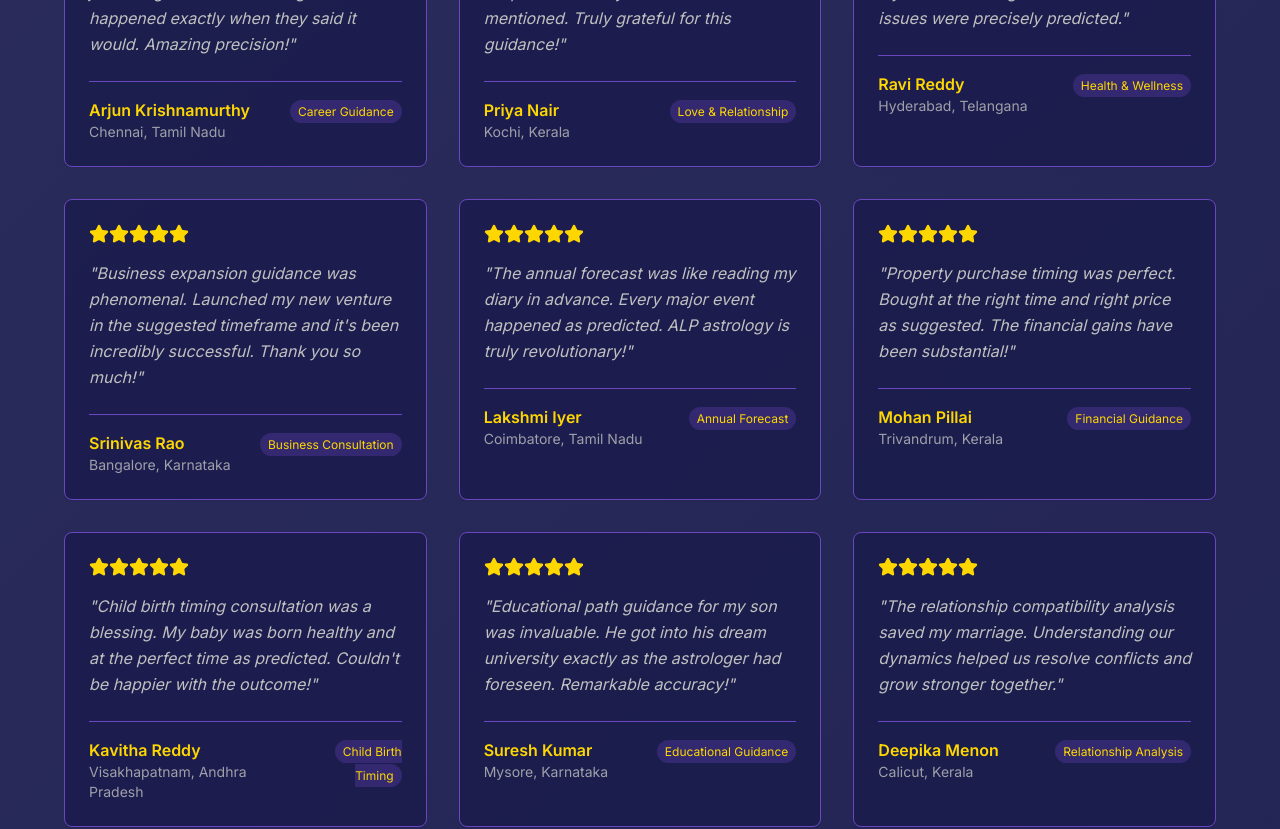
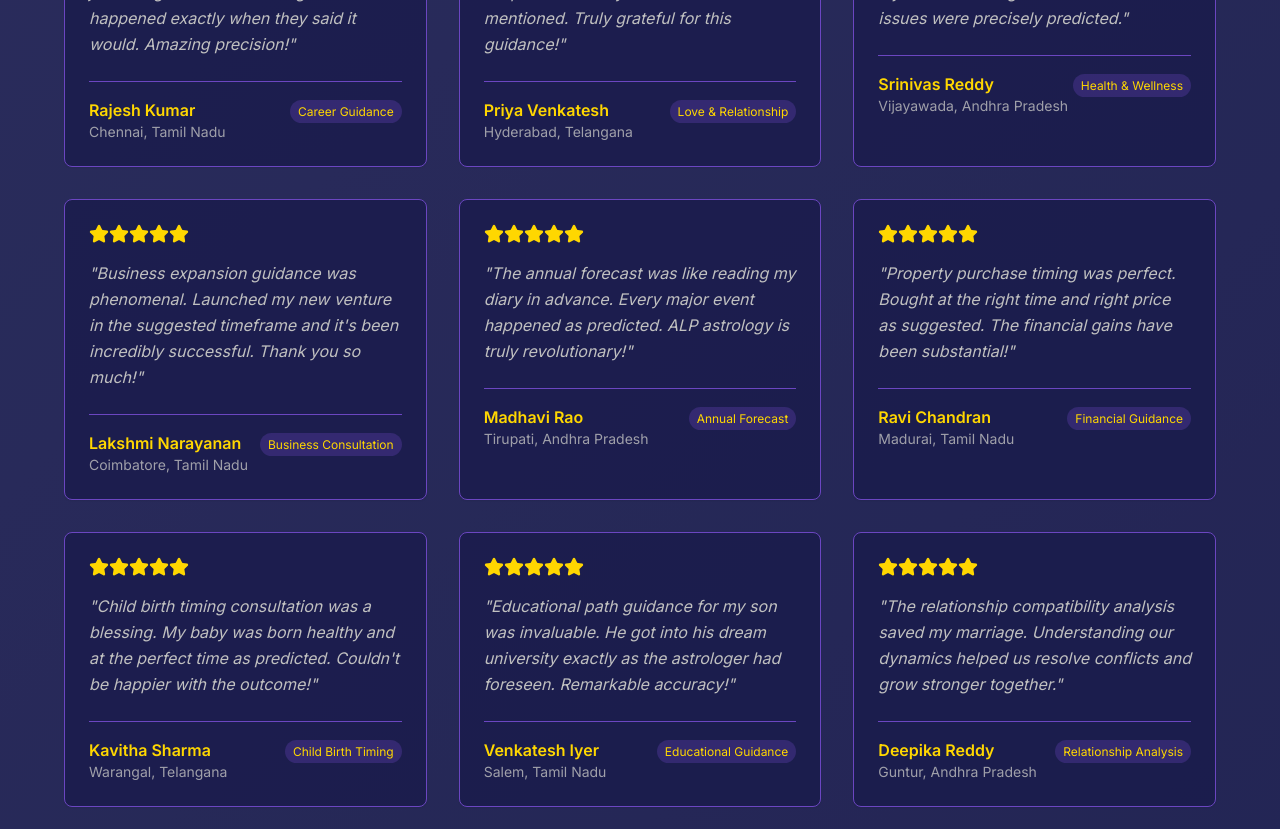
Before and after one commit to JK2705/astro-life-unveiled-web, a React (Vite) app: page / in a window 1280 px wide. Shown: the part 6060-6889 px from the top of the page. Built offline with nearby package versions, Linux system fonts and the light colour scheme.

Commit message:
Refactor: Update testimonials with Tamil/Telugu names/locations
Updated the testimonials section to feature names and locations from Tamil and Telugu speaking regions.

```diff
--- a/src/components/TestimonialsSection.tsx
+++ b/src/components/TestimonialsSection.tsx
@@ -1,4 +1,3 @@
-
 import React from 'react';
 import { Card, CardContent } from './ui/card';
 import { Star, MessageCircle } from 'lucide-react';
@@ -6,71 +5,71 @@ import { Star, MessageCircle } from 'lucide-react';
 const TestimonialsSection = () => {
   const testimonials = [
     {
-      name: "Arjun Krishnamurthy",
+      name: "Rajesh Kumar",
       location: "Chennai, Tamil Nadu",
       text: "The ALP reading was incredibly accurate! The astrologer predicted my job change with exact timing - it happened exactly when they said it would. Amazing precision!",
       rating: 5,
       service: "Career Guidance"
     },
     {
-      name: "Priya Nair",
-      location: "Kochi, Kerala",
+      name: "Priya Venkatesh",
+      location: "Hyderabad, Telangana",
       text: "I was skeptical at first, but the marriage timing prediction was spot on. Found my life partner exactly in the timeframe mentioned. Truly grateful for this guidance!",
       rating: 5,
       service: "Love & Relationship"
     },
     {
-      name: "Ravi Reddy",
-      location: "Hyderabad, Telangana",
+      name: "Srinivas Reddy",
+      location: "Vijayawada, Andhra Pradesh",
       text: "The health predictions helped me take preventive measures that literally saved my life. The timing and nature of health issues were precisely predicted.",
       rating: 5,
       service: "Health & Wellness"
     },
     {
-      name: "Srinivas Rao",
-      location: "Bangalore, Karnataka",
+      name: "Lakshmi Narayanan",
+      location: "Coimbatore, Tamil Nadu",
       text: "Business expansion guidance was phenomenal. Launched my new venture in the suggested timeframe and it's been incredibly successful. Thank you so much!",
       rating: 5,
       service: "Business Consultation"
     },
     {
-      name: "Lakshmi Iyer",
-      location: "Coimbatore, Tamil Nadu",
+      name: "Madhavi Rao",
+      location: "Tirupati, Andhra Pradesh",
       text: "The annual forecast was like reading my diary in advance. Every major event happened as predicted. ALP astrology is truly revolutionary!",
       rating: 5,
       service: "Annual Forecast"
     },
     {
-      name: "Mohan Pillai",
-      location: "Trivandrum, Kerala",
+      name: "Ravi Chandran",
+      location: "Madurai, Tamil Nadu",
       text: "Property purchase timing was perfect. Bought at the right time and right price as suggested. The financial gains have been substantial!",
       rating: 5,
       service: "Financial Guidance"
     },
     {
-      name: "Kavitha Reddy",
-      location: "Visakhapatnam, Andhra Pradesh",
+      name: "Kavitha Sharma",
+      location: "Warangal, Telangana",
       text: "Child birth timing consultation was a blessing. My baby was born healthy and at the perfect time as predicted. Couldn't be happier with the outcome!",
       rating: 5,
       service: "Child Birth Timing"
     },
     {
-      name: "Suresh Kumar",
-      location: "Mysore, Karnataka",
+      name: "Venkatesh Iyer",
+      location: "Salem, Tamil Nadu",
       text: "Educational path guidance for my son was invaluable. He got into his dream university exactly as the astrologer had foreseen. Remarkable accuracy!",
       rating: 5,
       service: "Educational Guidance"
     },
     {
-      name: "Deepika Menon",
-      location: "Calicut, Kerala",
+      name: "Deepika Reddy",
+      location: "Guntur, Andhra Pradesh",
       text: "The relationship compatibility analysis saved my marriage. Understanding our dynamics helped us resolve conflicts and grow stronger together.",
       rating: 5,
       service: "Relationship Analysis"
     },
     {
-      name: "Venkatesh Naidu",
-      location: "Tirupati, Andhra Pradesh",
+      name: "Suresh Babu",
+      location: "Trichy, Tamil Nadu",
       text: "Career transition guidance was spot on. Changed my field at the right time and it's been the best decision of my life. Highly recommended!",
       rating: 5,
       service: "Career Transition"
```
